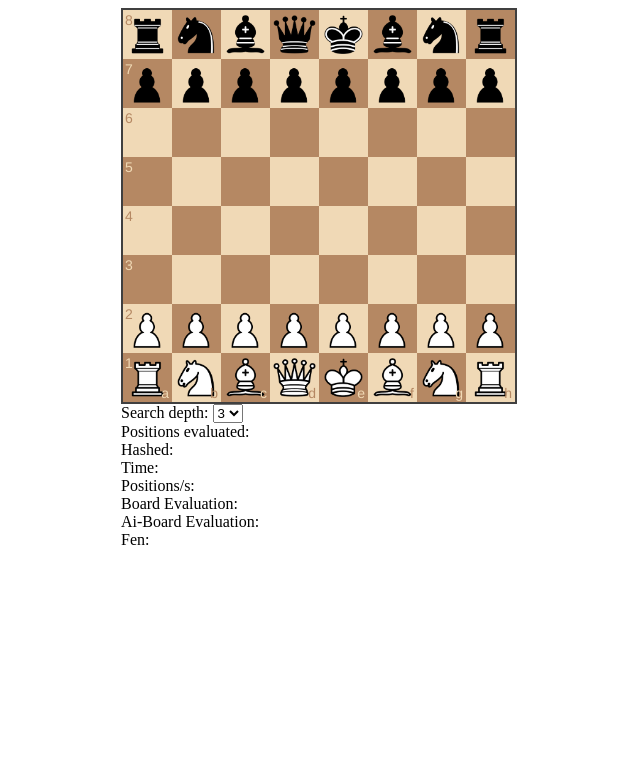
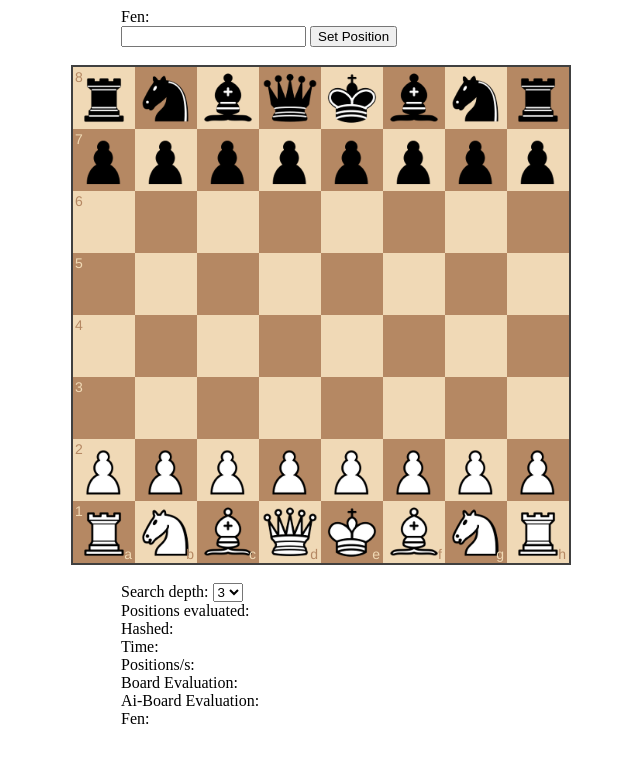
Before and after one commit to nzhang98/js-minimax-chessai, a PHP site: page / in a window 1280 px wide. Shown: the top 763 px of the page, without its empty margins (319-959 px from the left). Run offline with PHP 8.4, Linux system fonts and the light colour scheme.

Commit message:
v1_4_1 added fen string input to start from position

```diff
--- a/index.html
+++ b/index.html
@@ -6,7 +6,14 @@
     <link rel="stylesheet" href="style.css">
 </head>
 <body>
+<div id="FenInDiv" class='fen-input'>
+    Fen:<br/>
+    <input type="text" id="fenIn"/>
+    <button type="button" id="SetFen">Set Position</button>
+</div>
+<br>
 <div id="board" class="board"></div>
+<br>
 <div class="info">
     Search depth:
     <select id="search-depth">
--- a/main_chess1_4_0.js
+++ b/main_chess1_4_0.js
@@ -227,10 +227,23 @@ var makeBestMove = function () {
     }
 };
 
+$("#SetFen").click(function () {
+	var fenStr = $("#fenIn").val();
+    console.log('Inputting: ', fenStr)
+    game.reset();
+	game.load(fenStr);
+    board.position(game.fen());
+    console.log(game.turn())
+    if (game.turn() === 'b') {
+        setTimeout(() => {makeBestMove(); }, 1000);
+    }
+});
+
 var positionCount;
 var hashedCount;
 var getBestMove = function (game) {
     if (game.game_over()) {
+
         alert('Game over');
     }
 
--- a/style.css
+++ b/style.css
@@ -1,6 +1,6 @@
 
 .board {
-    width: 400px;
+    width: 500px;
     margin: auto
 }
 
@@ -13,3 +13,8 @@
     max-height: 100px;
     overflow-y: scroll;
 }
+
+.fen-input {
+    width: 400px;
+    margin: auto;
+}
```
